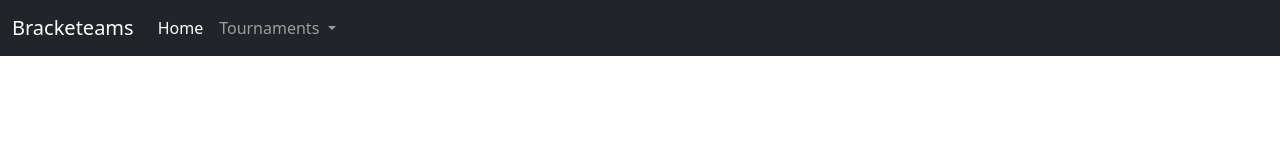
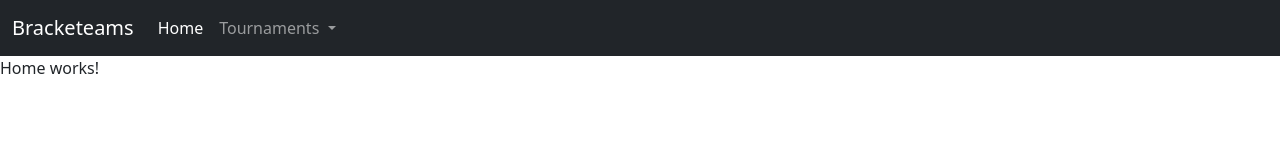
Before and after one commit to Bracketeams/tournament, an Angular app in the folder client/: page /home in a window 1280 px wide. Before the commit this address led to /. Shown: the top 160 px of the page. Built offline with nearby package versions, Linux system fonts and the light colour scheme.

Commit message:
Created home (landing page) component and added routing.

```diff
--- a/client/src/app/app-routing.module.ts
+++ b/client/src/app/app-routing.module.ts
@@ -1,7 +1,12 @@
 import { NgModule } from '@angular/core';
 import { RouterModule, Routes } from '@angular/router';
+import { HomeComponent } from './pages/home/home.component';
 
-const routes: Routes = [];
+// Routing goes here.
+const routes: Routes = [
+  {path: 'home', component: HomeComponent},
+  {path: '', redirectTo: "/home", pathMatch: 'full'}
+];
 
 @NgModule({
   imports: [RouterModule.forRoot(routes)],
--- a/client/src/app/app.module.ts
+++ b/client/src/app/app.module.ts
@@ -5,12 +5,14 @@
 import { AppComponent } from './app.component';
 import { HeaderComponent } from './partials/header/header.component';
 import { FooterComponent } from './partials/footer/footer.component';
+import { HomeComponent } from './pages/home/home.component';
 
 @NgModule({
   declarations: [
     AppComponent,
     HeaderComponent,
-    FooterComponent
+    FooterComponent,
+    HomeComponent
   ],
   imports: [
     BrowserModule,
--- /dev/null
+++ b/client/src/app/pages/home/home.component.html
@@ -0,0 +1 @@
+<p>Home works!</p>
--- /dev/null
+++ b/client/src/app/pages/home/home.component.ts
@@ -0,0 +1,15 @@
+import { Component, OnInit } from '@angular/core';
+
+@Component({
+  selector: 'app-home',
+  templateUrl: './home.component.html',
+  styleUrls: ['./home.component.css']
+})
+export class HomeComponent implements OnInit {
+
+  constructor() { }
+
+  ngOnInit(): void {
+  }
+
+}
```
Also changed, not shown: client/src/app/pages/home/home.component.css (added).
